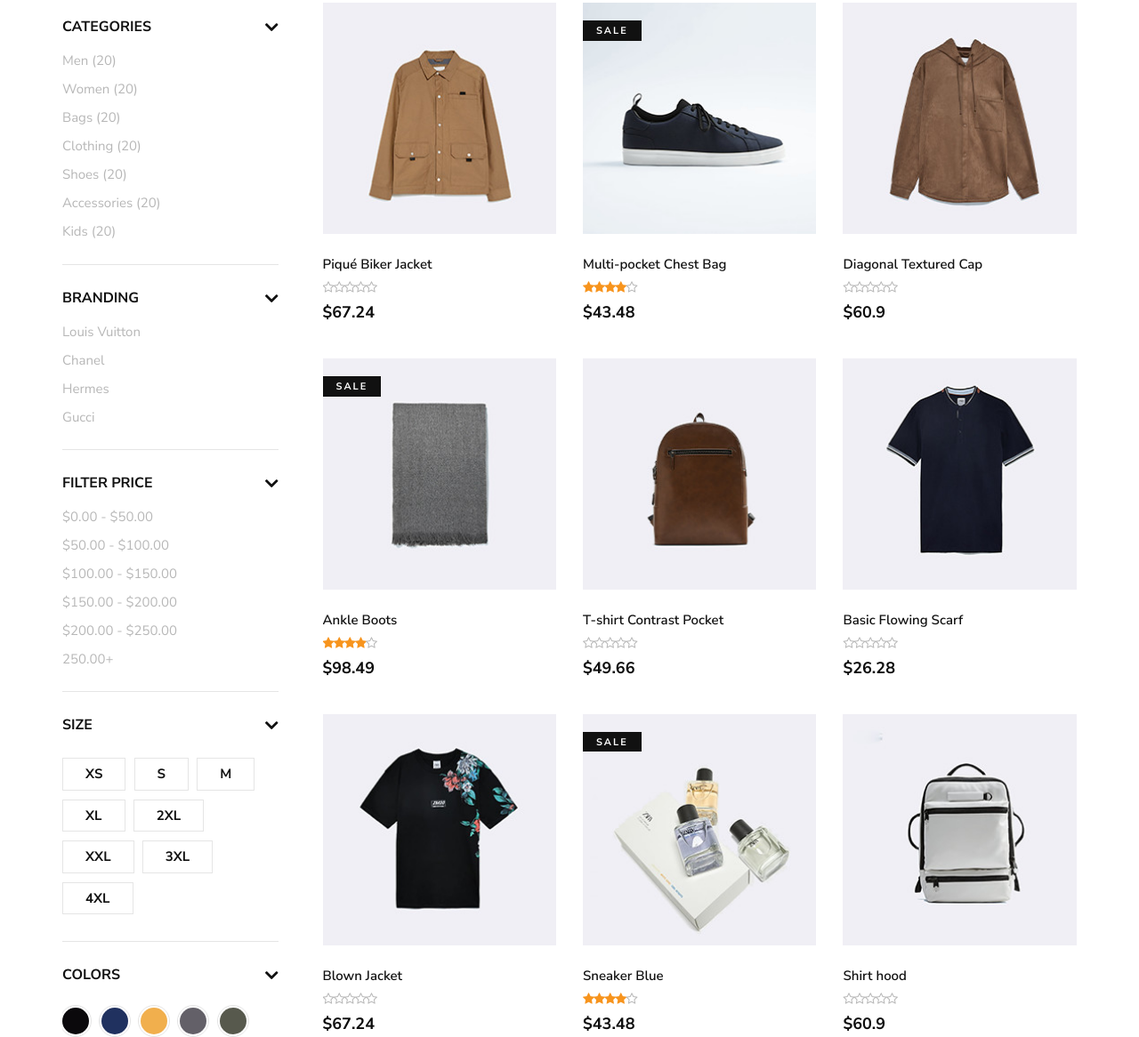
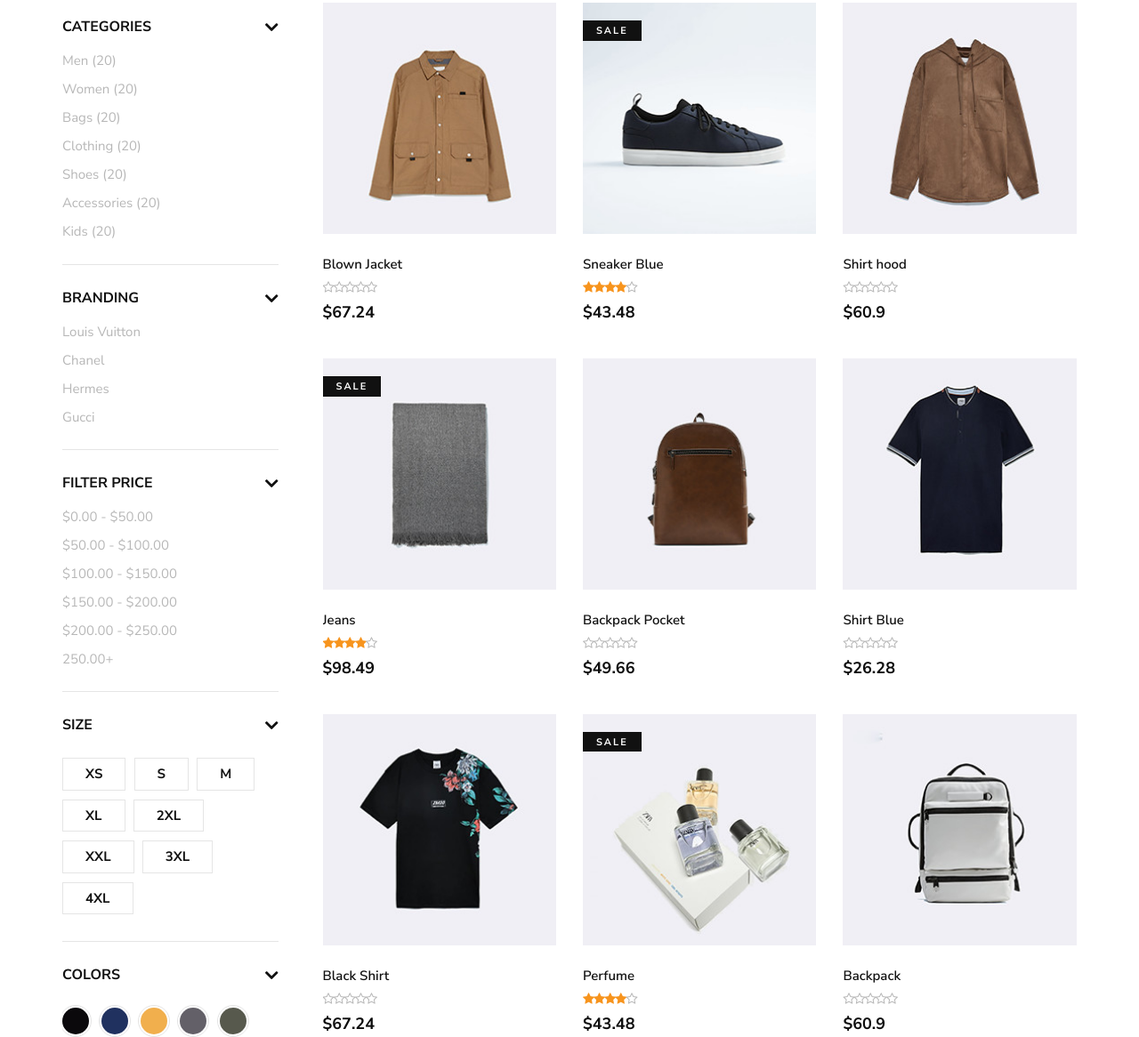
Before and after one commit to praewyaphat/ecommerce-website, a website: page malefashion-master/shop.html in a window 1280 px wide. Shown: the part 440-1606 px from the top of the page at 89% size. Drawn offline with Linux system fonts and the light colour scheme.

Commit message:
bb update

```diff
--- a/malefashion-master/shop.html
+++ b/malefashion-master/shop.html
@@ -346,7 +346,7 @@
                                     </ul>
                                 </div>
                                 <div class="product__item__text">
-                                    <h6>Piqué Biker Jacket</h6>
+                                    <h6>Blown Jacket</h6>
                                     <a href="#" class="add-cart">+ Add To Cart</a>
                                     <div class="rating">
                                         <i class="fa fa-star-o"></i>
@@ -382,7 +382,7 @@
                                     </ul>
                                 </div>
                                 <div class="product__item__text">
-                                    <h6>Multi-pocket Chest Bag</h6>
+                                    <h6>Sneaker Blue</h6>
                                     <a href="#" class="add-cart">+ Add To Cart</a>
                                     <div class="rating">
                                         <i class="fa fa-star"></i>
@@ -417,7 +417,7 @@
                                     </ul>
                                 </div>
                                 <div class="product__item__text">
-                                    <h6>Diagonal Textured Cap</h6>
+                                    <h6>Shirt hood</h6>
                                     <a href="#" class="add-cart">+ Add To Cart</a>
                                     <div class="rating">
                                         <i class="fa fa-star-o"></i>
@@ -453,7 +453,7 @@
                                     </ul>
                                 </div>
                                 <div class="product__item__text">
-                                    <h6>Ankle Boots</h6>
+                                    <h6>Jeans</h6>
                                     <a href="#" class="add-cart">+ Add To Cart</a>
                                     <div class="rating">
                                         <i class="fa fa-star"></i>
@@ -488,7 +488,7 @@
                                     </ul>
                                 </div>
                                 <div class="product__item__text">
-                                    <h6>T-shirt Contrast Pocket</h6>
+                                    <h6>Backpack Pocket</h6>
                                     <a href="#" class="add-cart">+ Add To Cart</a>
                                     <div class="rating">
                                         <i class="fa fa-star-o"></i>
@@ -523,7 +523,7 @@
                                     </ul>
                                 </div>
                                 <div class="product__item__text">
-                                    <h6>Basic Flowing Scarf</h6>
+                                    <h6>Shirt Blue</h6>
                                     <a href="#" class="add-cart">+ Add To Cart</a>
                                     <div class="rating">
                                         <i class="fa fa-star-o"></i>
@@ -558,7 +558,7 @@
                                     </ul>
                                 </div>
                                 <div class="product__item__text">
-                                    <h6>Blown Jacket</h6>
+                                    <h6>Black Shirt</h6>
                                     <a href="#" class="add-cart">+ Add To Cart</a>
                                     <div class="rating">
                                         <i class="fa fa-star-o"></i>
@@ -594,7 +594,7 @@
                                     </ul>
                                 </div>
                                 <div class="product__item__text">
-                                    <h6>Sneaker Blue</h6>
+                                    <h6>Perfume</h6>
                                     <a href="#" class="add-cart">+ Add To Cart</a>
                                     <div class="rating">
                                         <i class="fa fa-star"></i>
@@ -629,7 +629,7 @@
                                     </ul>
                                 </div>
                                 <div class="product__item__text">
-                                    <h6>Shirt hood</h6>
+                                    <h6>Backpack</h6>
                                     <a href="#" class="add-cart">+ Add To Cart</a>
                                     <div class="rating">
                                         <i class="fa fa-star-o"></i>
@@ -665,7 +665,7 @@
                                     </ul>
                                 </div>
                                 <div class="product__item__text">
-                                    <h6>Jeans</h6>
+                                    <h6>Hoody</h6>
                                     <a href="#" class="add-cart">+ Add To Cart</a>
                                     <div class="rating">
                                         <i class="fa fa-star"></i>
@@ -700,7 +700,7 @@
                                     </ul>
                                 </div>
                                 <div class="product__item__text">
-                                    <h6>Backpack Pocket</h6>
+                                    <h6>Blown Bag</h6>
                                     <a href="#" class="add-cart">+ Add To Cart</a>
                                     <div class="rating">
                                         <i class="fa fa-star-o"></i>
@@ -735,7 +735,7 @@
                                     </ul>
                                 </div>
                                 <div class="product__item__text">
-                                    <h6>Shirt Blue</h6>
+                                    <h6>Glasses</h6>
                                     <a href="#" class="add-cart">+ Add To Cart</a>
                                     <div class="rating">
                                         <i class="fa fa-star-o"></i>
```
